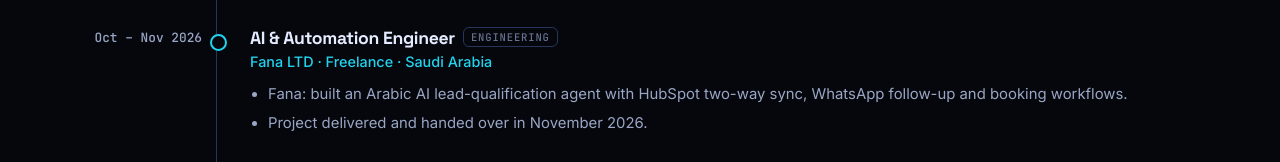
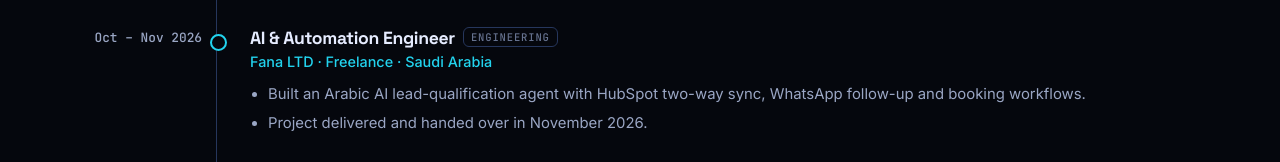
Before and after one commit to MahmoudElnahal/tech, a plain HTML site: page index.html in a window 1280 px wide. Shown: the part 7190-7352 px from the top of the page. Drawn offline with Linux system fonts and the light colour scheme.

Commit message:
Past tense for completed Fana LTD engagement
Co-Authored-By: Claude Opus 5.5 <noreply@anthropic.com>

```diff
--- a/index.html
+++ b/index.html
@@ -775,7 +775,7 @@ const SKILLS=[
 const EXP=[
  {t:'teach',now:true,when:'Nov 2026 – Now',role:'AI Automation Instructor (part-time)',org:'Data Pill',pts:['Teach AI automation: AI agents, n8n workflows and integrations with business tools.']},
  {t:'teach',now:true,when:'Nov 2026 – Now',role:'AI Automation Instructor (part-time)',org:'Learn It · Saudi Arabia & UAE',pts:['Teach AI agents, generative AI and automation workflows to professionals in Saudi Arabia and the UAE.','Hands-on sessions where every learner builds a working workflow.']},
- {t:'eng',when:'Oct – Nov 2026',role:'AI & Automation Engineer',org:'Fana LTD · Freelance · Saudi Arabia',pts:['Fana: built an Arabic AI lead-qualification agent with HubSpot two-way sync, WhatsApp follow-up and booking workflows.','Project delivered and handed over in November 2026.']},
+ {t:'eng',when:'Oct – Nov 2026',role:'AI & Automation Engineer',org:'Fana LTD · Freelance · Saudi Arabia',pts:['Built an Arabic AI lead-qualification agent with HubSpot two-way sync, WhatsApp follow-up and booking workflows.','Project delivered and handed over in November 2026.']},
  {t:'teach',when:'Sep – Oct 2026',role:'AI & Automation Instructor',org:'Samsung Innovation Campus',pts:['Teach AI agent development and automation workflows to program participants.']},
  {t:'teach',when:'Sep – Oct 2026',role:'AI Automation Instructor',org:'Digital Egypt Pioneers Initiative (DEPI)',pts:['Applied AI marketing automation: lead capture, CRM, AI qualification, follow-up and booking workflows.']},
  {t:'eng',when:'Aug – Sep 2026',role:'RPA Developer (UiPath)',org:'Orange Digital Center Egypt',pts:['Built RE Framework automations and an AI agent that summarizes incoming emails and files them to Google Drive.']},
```
